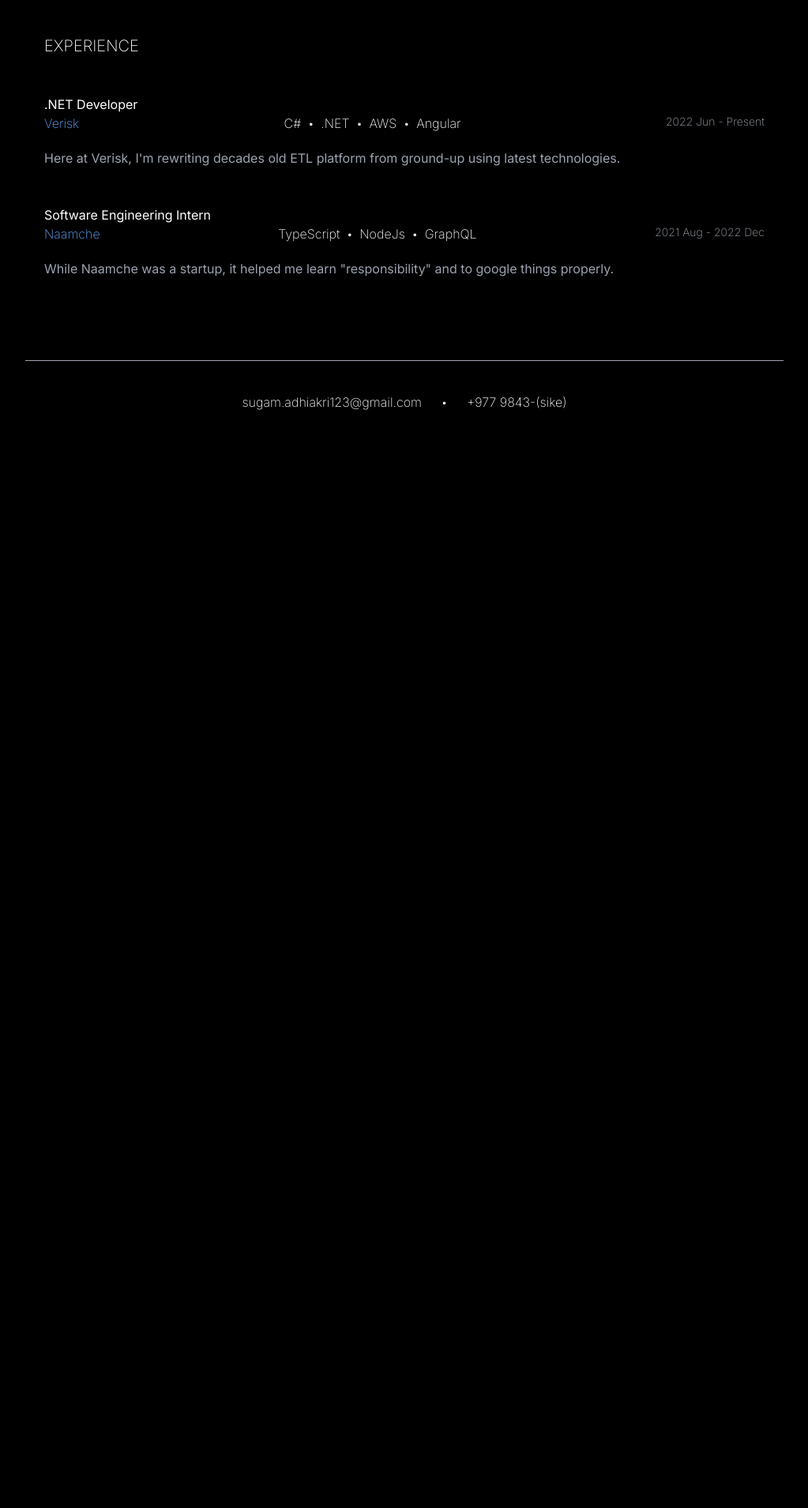
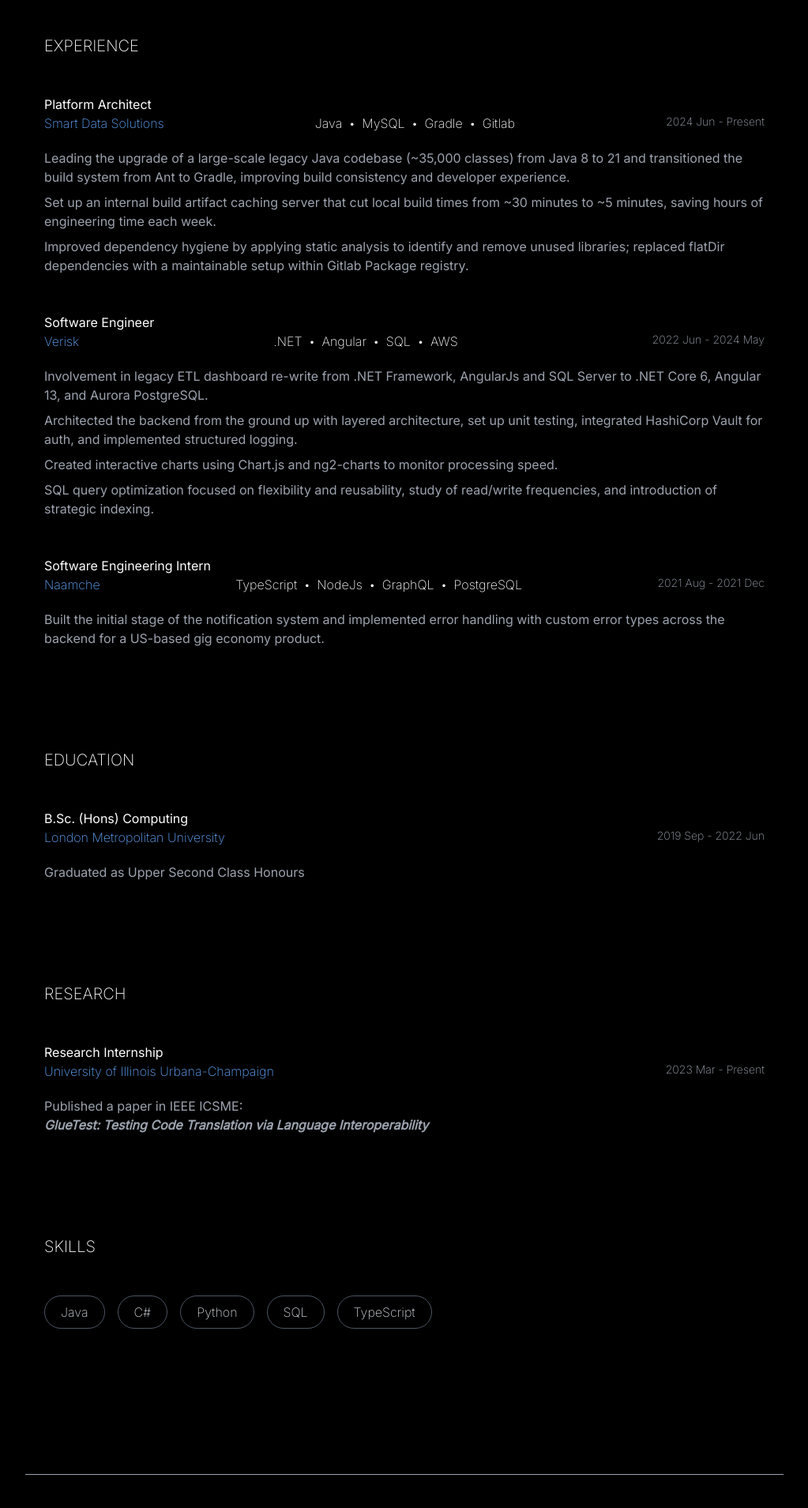
Before and after one commit to sugamadhiakri/sugamadhiakri.github.io, a SvelteKit app: page / in a window 1280 px wide. Shown: the part 860-2769 px from the top of the page at 79% size, without its empty margins (128-1151 px from the left). Before the commit the page ends 1421 px from the top, so only its background shows below. Built offline with nearby package versions, Linux system fonts and the light colour scheme.

Commit message:
Update portfolio with latest resume info (V1)

```diff
--- a/src/routes/+page.svelte
+++ b/src/routes/+page.svelte
@@ -18,7 +18,22 @@
 				<a
 					href="#Experience"
 					class="hover:text-white hover:-translate-y-0.5"
-					>Resume</a
+					>Experience</a
+				>
+				<a
+					href="#Education"
+					class="hover:text-white hover:-translate-y-0.5"
+					>Education</a
+				>
+				<a
+					href="#Research"
+					class="hover:text-white hover:-translate-y-0.5"
+					>Research</a
+				>
+				<a
+					href="#Skills"
+					class="hover:text-white hover:-translate-y-0.5"
+					>Skills</a
 				>
 			</div>
 		</nav>
@@ -37,6 +52,7 @@
 		<SocialLinks />
 	</div>
 </div>
+
 <div class="flex flex-col items-center" id="Experience">
 	<div
 		class="flex flex-col w-full md:w-9/12 max-w-[1080px]"
@@ -46,8 +62,46 @@
 		>
 			EXPERIENCE
 		</h1>
+
 		<div class="p-6">
-			<h1 class="md:ml-0">.NET Developer</h1>
+			<h1 class="md:ml-0">Platform Architect</h1>
+			<div
+				class="flex flex-col justify-between space-y-2 md:ml-0 md:flex-row md:space-y-0"
+			>
+				<a
+					href="https://sdata.us/"
+					target="_blank"
+					class="font-thin text-blue-400 hover:underline hover:underline-white"
+					>Smart Data Solutions</a
+				>
+				<div class="flex space-x-2 font-thin">
+					<p>Java</p>
+					<p>•</p>
+					<p>MySQL</p>
+					<p>•</p>
+					<p>Gradle</p>
+					<p>•</p>
+					<p>Gitlab</p>
+				</div>
+				<h2 class="text-sm font-thin text-gray-400">
+					2024 Jun - Present
+				</h2>
+			</div>
+			<div class="mt-5 text-left text-gray-400 space-y-2">
+				<p>
+					Leading the upgrade of a large-scale legacy Java codebase (~35,000 classes) from Java 8 to 21 and transitioned the build system from Ant to Gradle, improving build consistency and developer experience.
+				</p>
+				<p>
+					Set up an internal build artifact caching server that cut local build times from ~30 minutes to ~5 minutes, saving hours of engineering time each week.
+				</p>
+				<p>
+					Improved dependency hygiene by applying static analysis to identify and remove unused libraries; replaced flatDir dependencies with a maintainable setup within Gitlab Package registry.
+				</p>
+			</div>
+		</div>
+
+		<div class="p-6">
+			<h1 class="md:ml-0">Software Engineer</h1>
 			<div
 				class="flex flex-col justify-between space-y-2 md:ml-0 md:flex-row md:space-y-0"
 			>
@@ -58,23 +112,34 @@
 					>Verisk</a
 				>
 				<div class="flex space-x-2 font-thin">
-					<p>C#</p>
-					<p>•</p>
 					<p>.NET</p>
 					<p>•</p>
+					<p>Angular</p>
+					<p>•</p>
+					<p>SQL</p>
+					<p>•</p>
 					<p>AWS</p>
-					<p>•</p>
-					<p>Angular</p>
 				</div>
 				<h2 class="text-sm font-thin text-gray-400">
-					2022 Jun - Present
+					2022 Jun - 2024 May
 				</h2>
 			</div>
-			<p class="mt-5 text-left text-gray-400">
-				Here at Verisk, I'm rewriting decades old ETL
-				platform from ground-up using latest technologies.
-			</p>
+			<div class="mt-5 text-left text-gray-400 space-y-2">
+				<p>
+					Involvement in legacy ETL dashboard re-write from .NET Framework, AngularJs and SQL Server to .NET Core 6, Angular 13, and Aurora PostgreSQL.
+				</p>
+				<p>
+					Architected the backend from the ground up with layered architecture, set up unit testing, integrated HashiCorp Vault for auth, and implemented structured logging.
+				</p>
+				<p>
+					Created interactive charts using Chart.js and ng2-charts to monitor processing speed.
+				</p>
+				<p>
+					SQL query optimization focused on flexibility and reusability, study of read/write frequencies, and introduction of strategic indexing.
+				</p>
+			</div>
 		</div>
+
 		<div class="p-6">
 			<h1 class="md:ml-0">Software Engineering Intern</h1>
 			<div
@@ -92,16 +157,89 @@
 					<p>NodeJs</p>
 					<p>•</p>
 					<p>GraphQL</p>
+					<p>•</p>
+					<p>PostgreSQL</p>
 				</div>
 				<h2 class="text-sm font-thin text-gray-400">
-					2021 Aug - 2022 Dec
+					2021 Aug - 2021 Dec
 				</h2>
 			</div>
 
 			<p class="mt-5 text-left text-gray-400">
-				While Naamche was a startup, it helped me learn
-				"responsibility" and to google things properly.
+				Built the initial stage of the notification system and implemented error handling with custom error types across the backend for a US-based gig economy product.
 			</p>
 		</div>
 	</div>
 </div>
+
+<div class="flex flex-col items-center" id="Education">
+	<div
+		class="flex flex-col w-full md:w-9/12 max-w-[1080px]"
+	>
+		<h1
+			class="p-6 mt-10 font-sans text-xl font-thin text-center md:text-left md:mt-20"
+		>
+			EDUCATION
+		</h1>
+		<div class="p-6">
+			<h1 class="md:ml-0">B.Sc. (Hons) Computing</h1>
+			<div
+				class="flex flex-col justify-between space-y-2 md:ml-0 md:flex-row md:space-y-0"
+			>
+				<p class="font-thin text-blue-400">London Metropolitan University</p>
+				<h2 class="text-sm font-thin text-gray-400">
+					2019 Sep - 2022 Jun
+				</h2>
+			</div>
+			<p class="mt-5 text-left text-gray-400">
+				Graduated as Upper Second Class Honours
+			</p>
+		</div>
+	</div>
+</div>
+
+<div class="flex flex-col items-center" id="Research">
+	<div
+		class="flex flex-col w-full md:w-9/12 max-w-[1080px]"
+	>
+		<h1
+			class="p-6 mt-10 font-sans text-xl font-thin text-center md:text-left md:mt-20"
+		>
+			RESEARCH
+		</h1>
+		<div class="p-6">
+			<h1 class="md:ml-0">Research Internship</h1>
+			<div
+				class="flex flex-col justify-between space-y-2 md:ml-0 md:flex-row md:space-y-0"
+			>
+				<p class="font-thin text-blue-400">University of Illinois Urbana-Champaign</p>
+				<h2 class="text-sm font-thin text-gray-400">
+					2023 Mar - Present
+				</h2>
+			</div>
+			<p class="mt-5 text-left text-gray-400">
+				Published a paper in IEEE ICSME: <br>
+				<span class="font-bold italic">GlueTest: Testing Code Translation via Language Interoperability</span>
+			</p>
+		</div>
+	</div>
+</div>
+
+<div class="flex flex-col items-center mb-20" id="Skills">
+	<div
+		class="flex flex-col w-full md:w-9/12 max-w-[1080px]"
+	>
+		<h1
+			class="p-6 mt-10 font-sans text-xl font-thin text-center md:text-left md:mt-20"
+		>
+			SKILLS
+		</h1>
+		<div class="flex flex-wrap p-6 gap-4">
+			{#each ['Java', 'C#', 'Python', 'SQL', 'TypeScript'] as skill}
+				<div class="px-5 py-2 border border-gray-600 rounded-full font-thin text-gray-300 hover:border-white hover:text-white transition-colors cursor-default">
+					{skill}
+				</div>
+			{/each}
+		</div>
+	</div>
+</div>
```
